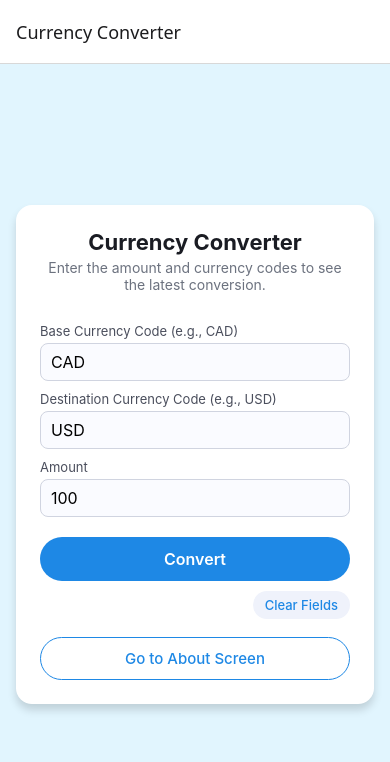
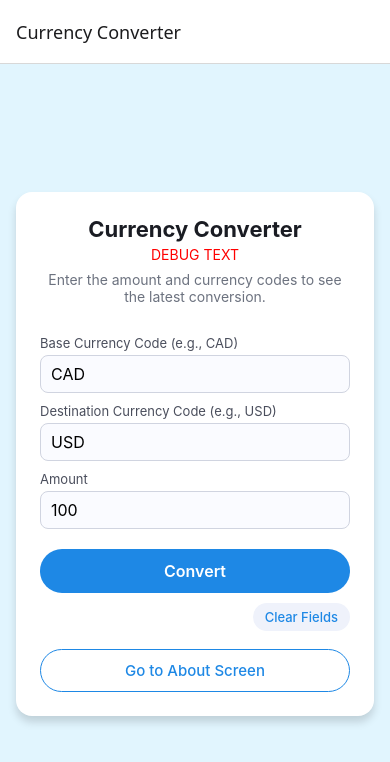
Before and after one commit to Shaheerios/101396295_COMP3074_Assignment2, a React Native app: screen / in a window 390 px wide. Shown: the top 762 px of the page. Built offline with nearby package versions, Linux system fonts and the light colour scheme.

Commit message:
chore: add DEBUG TEXT for testing app entry point

```diff
--- a/App.tsx
+++ b/App.tsx
@@ -266,6 +266,11 @@ function MainScreen({ navigation }: any) {
       >
         <View style={styles.card}>
           <Text style={styles.title}>Currency Converter</Text>
+          <Text
+          style={{ color: 'red', textAlign: 'center', marginBottom: 8 }}
+          >
+          DEBUG TEXT
+          </Text>
           <Text style={styles.subtitle}>
             Enter the amount and currency codes to see the latest conversion.
           </Text>
```
